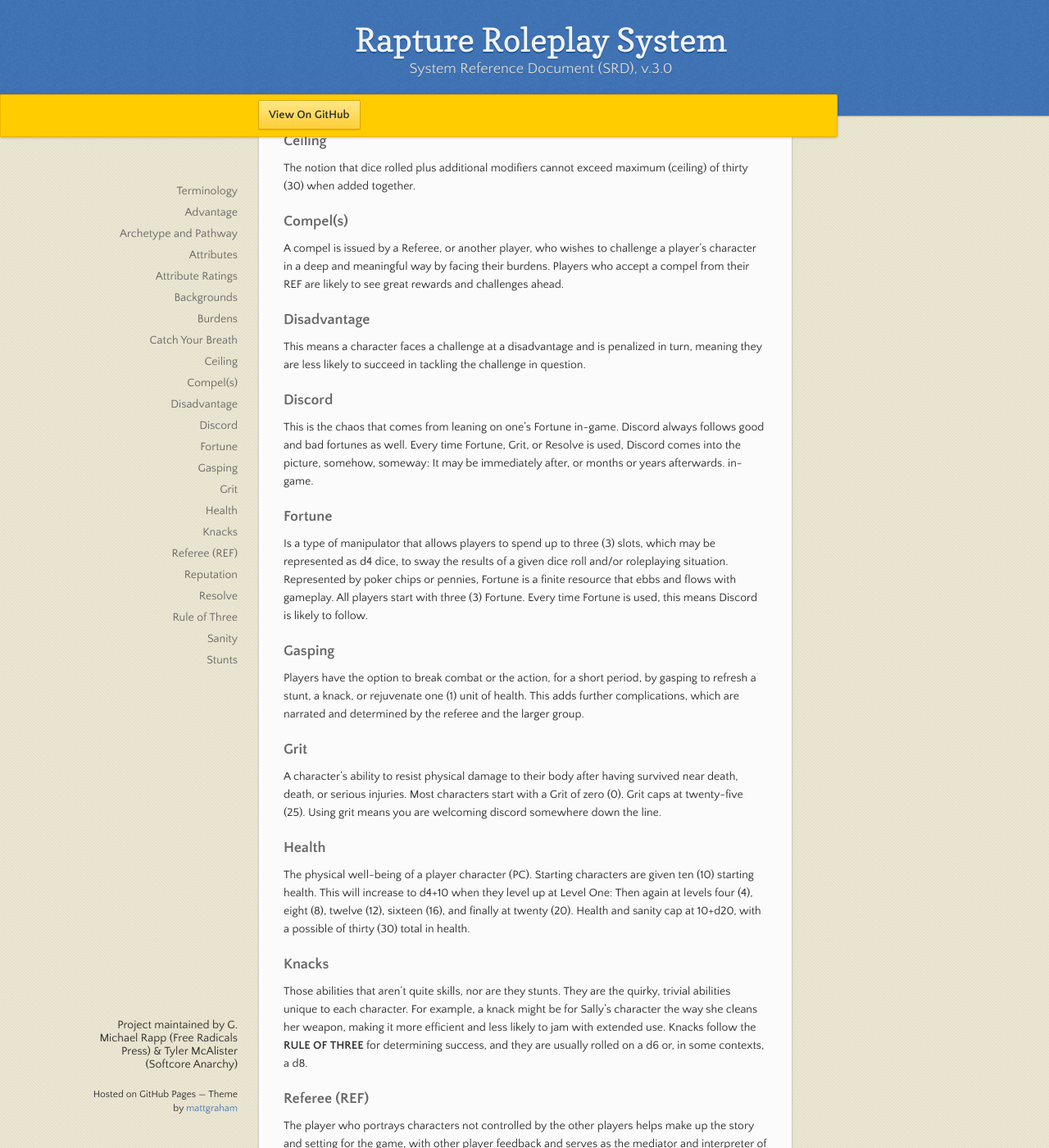
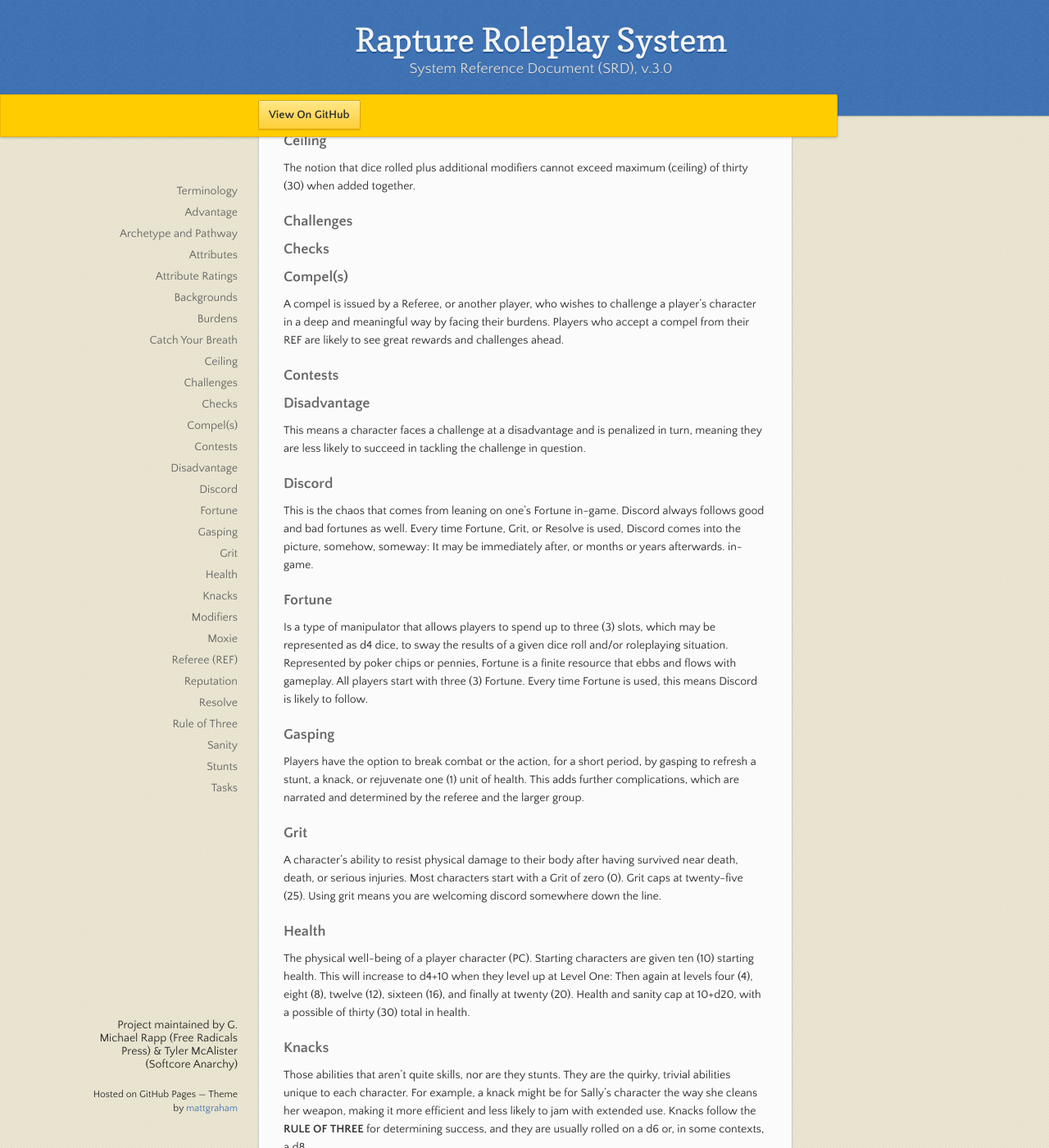
Before and after one commit to GMichaelRapp/rapture, a Jekyll site: the page built from terminology.md, in a window 1280 px wide and 1400 px high, scrolled down 1116 px. Shown: the whole window at 82% size. Built offline with Jekyll 4.4.1, drawn with Linux system fonts in a browser that asks for light colours.

Commit message:
Update terminology.md

```diff
--- a/terminology.md
+++ b/terminology.md
@@ -40,8 +40,14 @@ To leave combat, or any other intense moment, altogether, players can opt to use
 ### Ceiling
 The notion that dice rolled plus additional modifiers cannot exceed maximum (ceiling) of thirty (30) when added together.
 
+### Challenges
+
+### Checks
+
 ### Compel(s)
 A compel is issued by a Referee, or another player, who wishes to challenge a player’s character in a deep and meaningful way by facing their burdens. Players who accept a compel from their REF are likely to see great rewards and challenges ahead.
+
+### Contests
 
 ### Disadvantage
 This means a character faces a challenge at a disadvantage and is penalized in turn, meaning they are less likely to succeed in tackling the challenge in question.
@@ -64,6 +70,10 @@ The physical well-being of a player character (PC). Starting characters are give
 ### Knacks
 Those abilities that aren’t quite skills, nor are they stunts. They are the quirky, trivial abilities unique to each character. For example, a knack might be for Sally’s character the way she cleans her weapon, making it more efficient and less likely to jam with extended use. Knacks follow the **RULE OF THREE** for determining success, and they are usually rolled on a d6 or, in some contexts, a d8.
 
+### Modifiers
+
+### Moxie
+
 ### Referee (REF)
 The player who portrays characters not controlled by the other players helps make up the story and setting for the game, with other player feedback and serves as the mediator and interpreter of dice rolls, rules, rulings on rules, and consequences in-game.
 
@@ -82,6 +92,7 @@ The mental well-being of a player character (PC). Starting characters are given
 ### Stunts
 Those superheroic actions, originally pulled off during a skill check, that a character does when no one expected or knew they could pull off. Stunts are a shortcut inspired by that skill check where (say) a character used an improvised weapon, a soup can, to knock out an enemy combatant, without killing or injuring them seriously. A given stunt is unique to the character, and, when it is used, it is a spectacular feat. The referee, along with the other gaming group members, will need to determine if a stunt is simple (d12) or complex (2d12) in nature. They follow the **RULE OF THREE** for determining success.
 
+### Tasks
 
 ---
 
```
